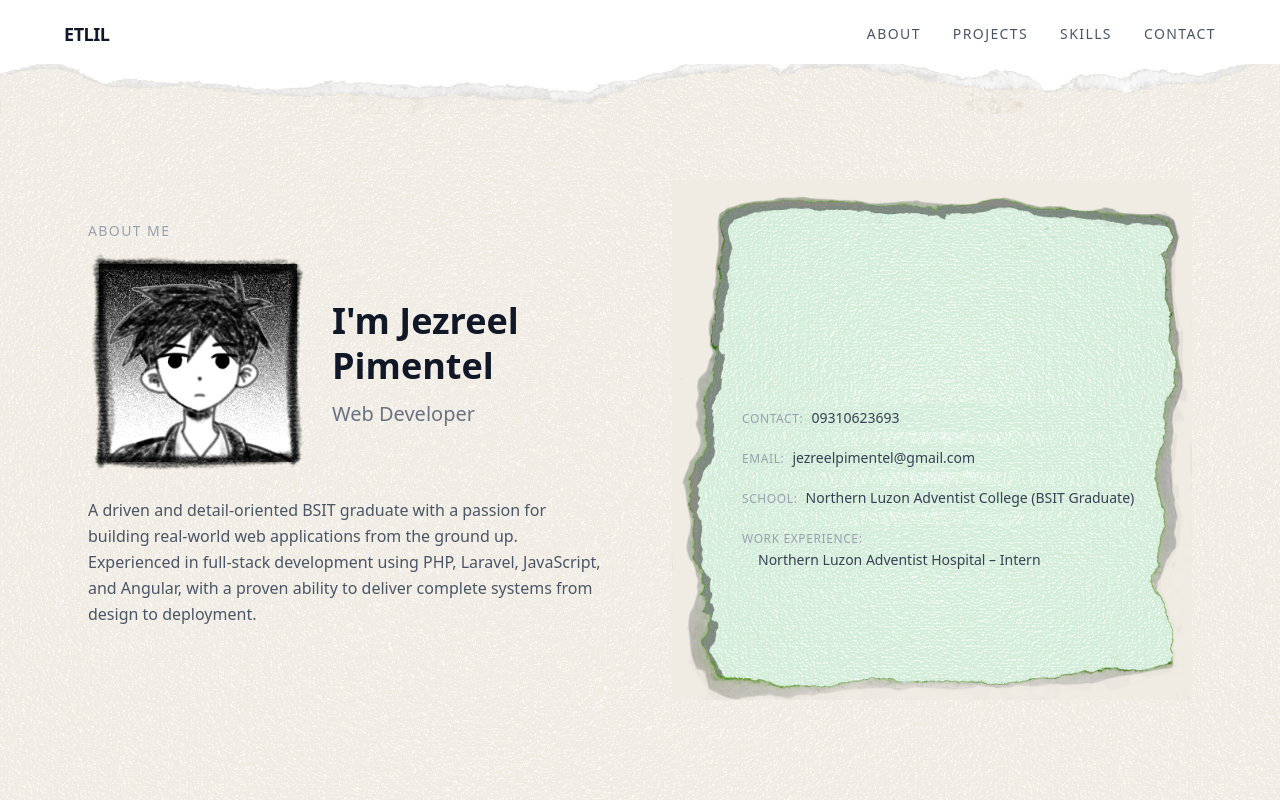
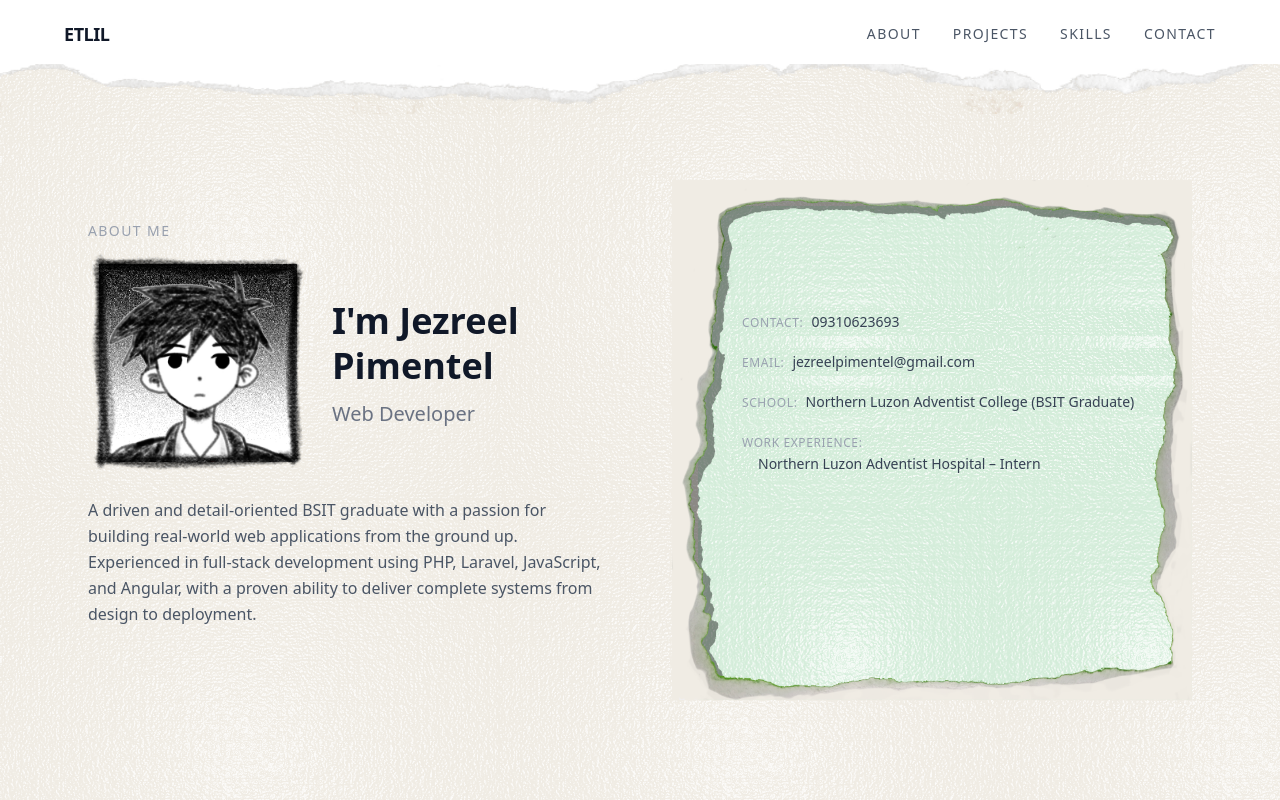
Before and after one commit to Etlil/portfolio, a Next.js app: page / in a window 1280 px wide. Shown: the top 800 px of the page. Built offline with nearby package versions, Linux system fonts and the light colour scheme.

Commit message:
smooth scroll
Smoothened the scroll shits

```diff
--- a/app/components/About.tsx
+++ b/app/components/About.tsx
@@ -1,6 +1,6 @@
 "use client";
 import { useRef, useState, useEffect } from "react";
-import { useScroll, useTransform, motion } from "framer-motion";
+import { useMotionValue, motion } from "framer-motion";
 
 export default function About() {
   const [tilt, setTilt] = useState({ x: 0, y: 0 });
@@ -23,11 +23,23 @@ export default function About() {
   const frameRef = useRef<HTMLDivElement>(null);
 
   const sectionRef = useRef<HTMLElement>(null);
-  const { scrollYProgress } = useScroll({
-    target: sectionRef,
-    offset: ["start end", "end start"],
-  });
-  const slipY = useTransform(scrollYProgress, [0, 1], [-60, 60]);
+  const slipY = useMotionValue(0);
+
+  useEffect(() => {
+    const section = sectionRef.current;
+    if (!section) return;
+
+    const onScroll = () => {
+      const rect = section.getBoundingClientRect();
+      const viewH = window.innerHeight;
+      const progress = 1 - (rect.bottom / (viewH + rect.height));
+      const clamped = Math.min(1, Math.max(0, progress));
+      slipY.set((0.5 - clamped) * 200);
+    };
+
+    window.addEventListener("scroll", onScroll, { passive: true });
+    return () => window.removeEventListener("scroll", onScroll);
+  }, [slipY]);
 
   const handleMouseMove = (e: React.MouseEvent) => {
     const rect = frameRef.current?.getBoundingClientRect();
@@ -142,6 +154,8 @@ export default function About() {
             position: "relative",
             width: "100%",
             aspectRatio: "1 / 1",
+            transform: "translateZ(0)",
+            willChange: "transform",
           }}
         >
           {/* All 4 stats in one column inside one frame */}
@@ -155,7 +169,7 @@ export default function About() {
               backgroundColor: "#d4edda",
               backgroundImage: "url('/paper.svg')",
               backgroundRepeat: "repeat",
-              backgroundSize: "500px 500px",
+              backgroundSize: "300px 300px",
               zIndex: 0,
               overflow: "hidden",
               display: "flex",
@@ -164,6 +178,7 @@ export default function About() {
             }}
           >
             <motion.div
+              layout={false}
               style={{
                 width: "100%",
                 display: "grid",
@@ -171,6 +186,7 @@ export default function About() {
                 alignContent: "center",
                 gap: "0.75rem",
                 y: slipY,
+                willChange: "transform",
               }}
             >
             {[
--- a/app/components/SmoothScroll.tsx
+++ b/app/components/SmoothScroll.tsx
@@ -2,11 +2,12 @@
 
 import { useEffect } from 'react';
 import Lenis from 'lenis';
+import { frame } from 'framer-motion';
 
 export default function SmoothScroll({ children }: { children: React.ReactNode }) {
   useEffect(() => {
     const lenis = new Lenis({
-      duration: 1.4,
+      duration: 1.1,
       easing: (t: number) => (t === 1 ? 1 : 1 - Math.pow(2, -10 * t)),
       orientation: 'vertical',
       smoothWheel: true,
@@ -14,15 +15,14 @@ export default function SmoothScroll({ children }: { children: React.ReactNode }
       touchMultiplier: 1.5,
     });
 
-    function raf(time: number) {
-      lenis.raf(time);
-      requestAnimationFrame(raf);
+    function update({ timestamp }: { timestamp: number }) {
+      lenis.raf(timestamp);
     }
 
-    const rafId = requestAnimationFrame(raf);
+    frame.update(update, true);
 
     return () => {
-      cancelAnimationFrame(rafId);
+      frame.update(update, false);
       lenis.destroy();
     };
   }, []);
--- a/app/globals.css
+++ b/app/globals.css
@@ -13,7 +13,7 @@ html {
     background-color: #f0ece4;
     background-image: url("/paper.svg");
     background-repeat: repeat;
-    background-size: 1000px 1000px;
+    background-size: 500px 500px;
     min-height: 100vh;
   }
 
```
